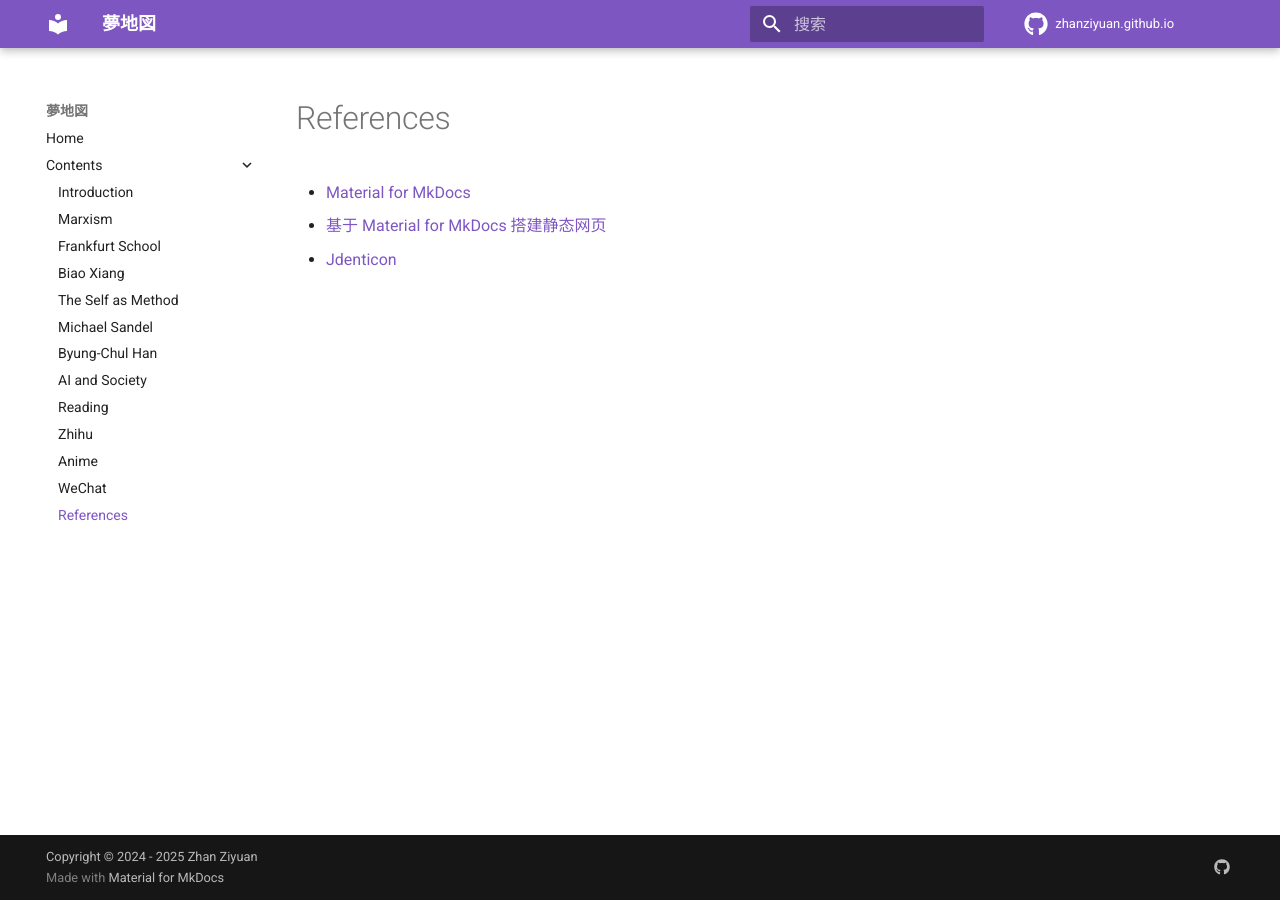
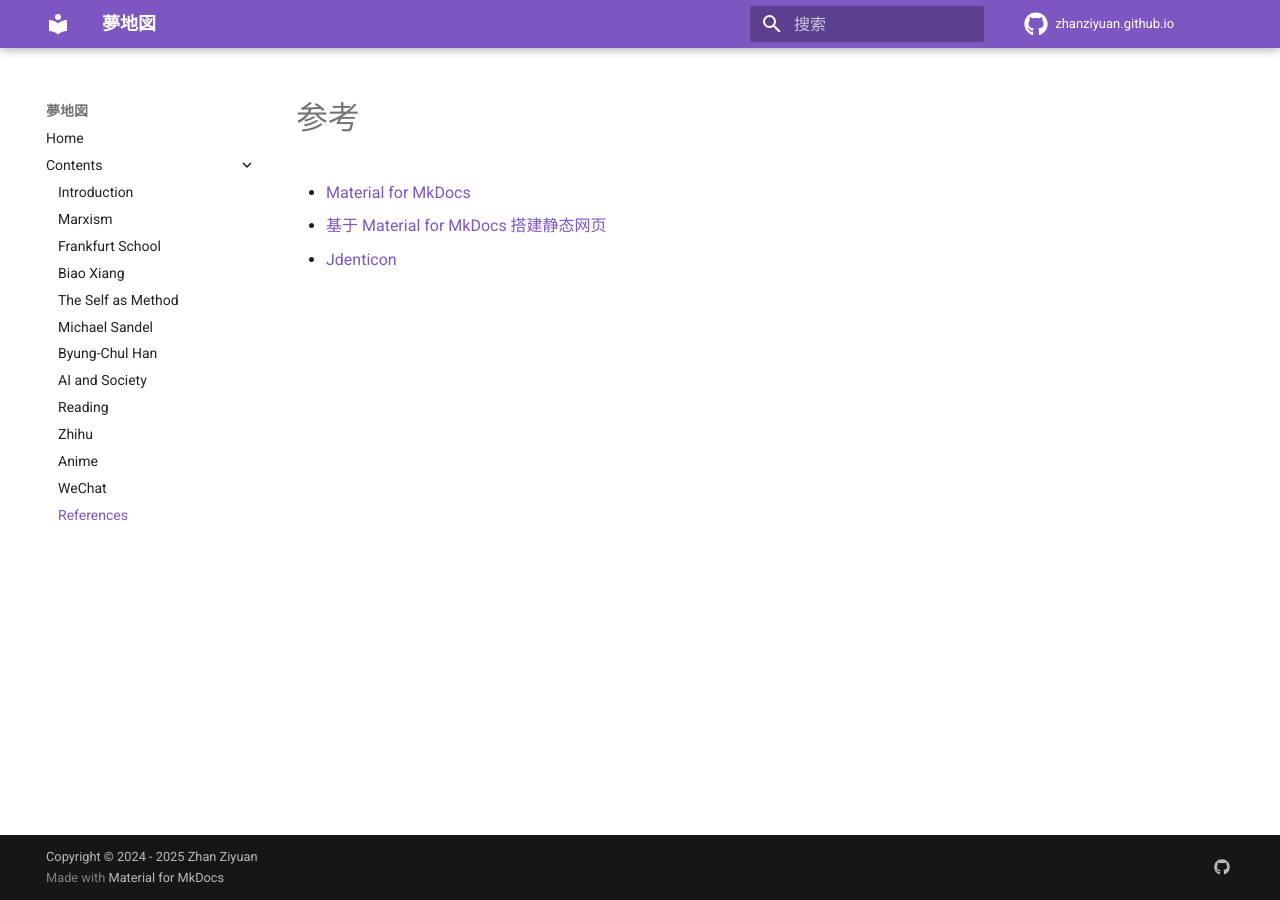
Before and after one commit to ZhanZiyuan/zhanziyuan.github.io, an MkDocs documentation site: the page built from docs/references.md, in a window 1280 px wide. Built offline with MkDocs 1.6.1 and Material for MkDocs 9.7.7, drawn with Linux system fonts in a browser that asks for light colours; comment, search, counter and statistics services are not loaded.

Commit message:
Modified titles of `reading.md` and `references.md`.
- Modified titles of `reading.md` and `references.md`.

```diff
--- a/docs/references.md
+++ b/docs/references.md
@@ -1,4 +1,4 @@
-# References
+# 参考
 
 - [Material for MkDocs](https://squidfunk.github.io/mkdocs-material/)
 - [基于 Material for MkDocs 搭建静态网页](https://derrors.github.io/)
```
Also changed, not shown: docs/reading.md (+1 -1 lines).
